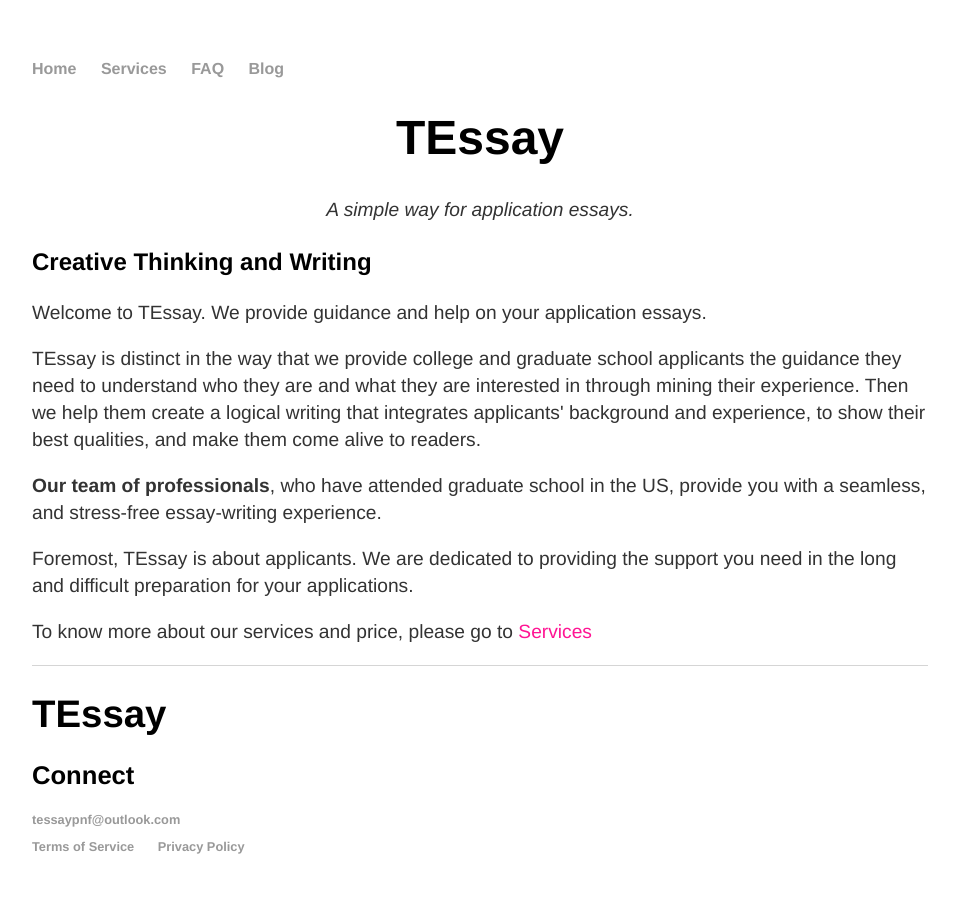
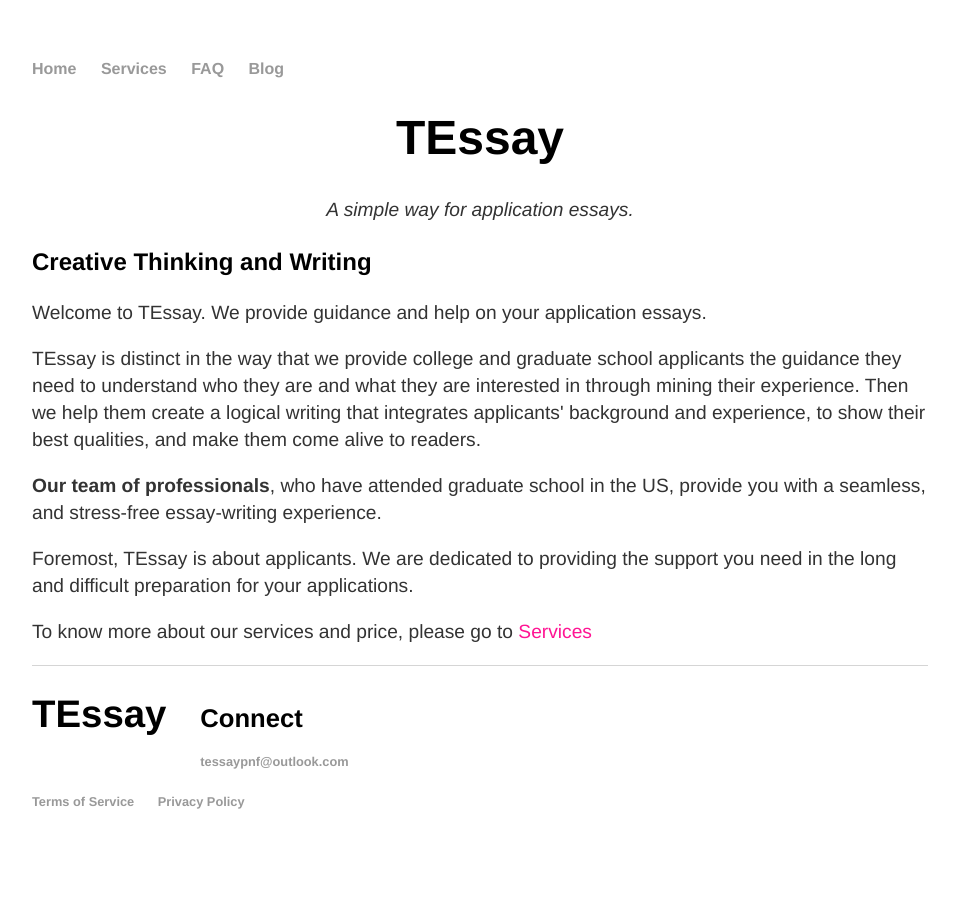
Before and after one commit to RagingTiger/PnFTech.github.io, a Jekyll site: the page built from index.html, in a window 1280 px wide. Shown: the whole page, without its empty margins (160-1116 px from the left). Built offline with Jekyll 4.4.1, drawn with Linux system fonts in a browser that asks for light colours.

```diff
--- a/_layouts/default.html
+++ b/_layouts/default.html
@@ -22,10 +22,10 @@
 
 			<footer>
 				<div calss="row">
-					<div class=col-md-4>
+					<div class="column">
 						<h1>TEssay</h1>
 					</div>
-					<div class=col-md-4>
+					<div class="column">
 						<h2>Connect</h2>
 		    		<ul>
 		        		<li><a href="mailto:tessaypnf@outlook.com">tessaypnf@outlook.com</a></li>
--- a/css/main.css
+++ b/css/main.css
@@ -19,7 +19,7 @@
 }
 .column {
     display: table-cell;
-    width:300px;
+    width:50%;
 }
 a {
     text-decoration: none;
```
